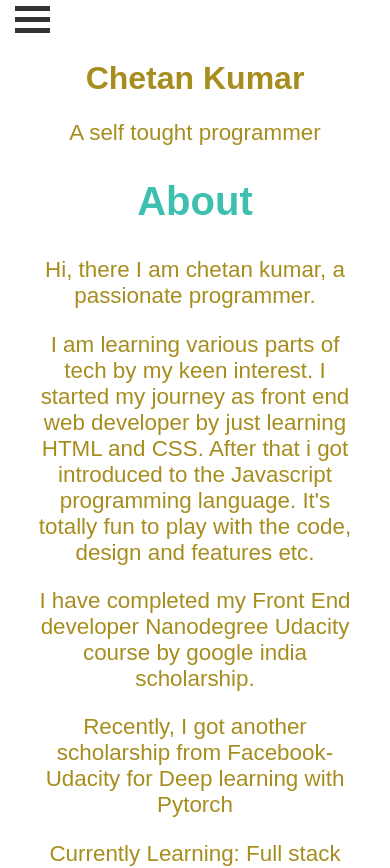
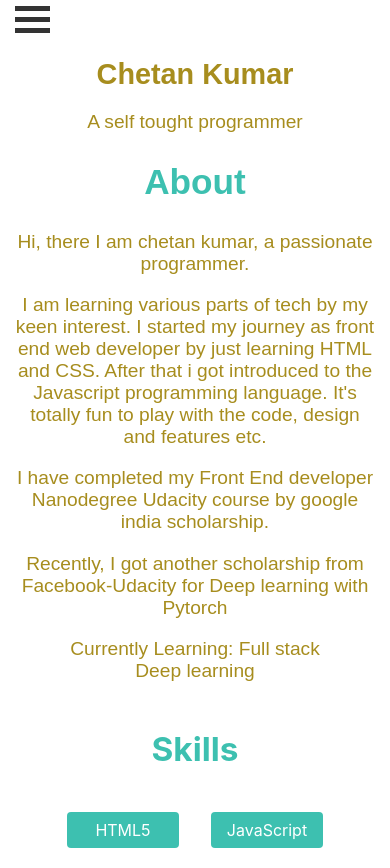
Before and after one commit to Ckbhatia/Portfolio, a React (Create React App) app: page / in a window 390 px wide. Shown: the top 868 px of the page. Built offline with nearby package versions, Linux system fonts and the light colour scheme.

Commit message:
fix: connect the links of navigation

```diff
--- a/src/App.css
+++ b/src/App.css
@@ -33,16 +33,7 @@
     padding: 0;
 }
 
-li a {
-  font-size: 1.2em;
-  display: block;
-  color: rgb(167, 141, 30);
-  float: left;
-  text-align: center;
-  padding: 16px;
-  text-decoration: none;
-  margin: 2px;
-}
+
 
 /* navbar links hover */
 li a:hover {
@@ -259,6 +250,30 @@ h2 {
 
 /*------------------ Media queries -------------------*/
 
+/* Only for Navbar */
+@media only screen and (max-width: 1500px) {
+ /* Navbar */
+  li a {
+    font-size: 1.2em;
+    display: block;
+    color: rgb(167, 141, 30);
+    float: left;
+    text-align: center;
+    padding: 16px;
+    text-decoration: none;
+    margin: 2px;
+  }
+  /* These are defined just for replace the default styles of browser */
+ul, menu, dir {
+    display: block;
+    list-style-type: none;
+    margin-block-start: 0;
+    margin-block-end: 0;
+    margin-inline-start: 0;
+    margin-inline-end: 0;
+    padding-inline-start: 0;
+}
+}
 
 
 /*                 Big screen              */
@@ -411,21 +426,23 @@ h2 {
  .project {
     height: 185px;
  }
+ h1 {
+   font-size: 1.8em;
  }
-@media only screen and (max-width: 420px) {
-
+ .intro > h2 {
+  font-size: 2.2em;
+}
+ .intro > p {
+  font-size: 1.3rem;
+  margin-left: 5%;
+  margin-right: 5%;
+  }
  .container {
     display: inline-block;
     }
-
-#nav-container {
-  text-align: center;
-}
-
  .navbar {
     display: none;
   }
-
   /* Mobile view id */
 
   .nav {
@@ -435,7 +452,6 @@ h2 {
     padding: 0;
     display: grid;
   }
-
   li a {
     font-size: 1.2em;
     display: block;
@@ -452,7 +468,24 @@ li a:hover {
     color: rgb(61, 192, 176);
     border-radius: 0;
     border: none;
+    padding: 10px;
   }
+}
+
+@media only screen and (max-width: 420px) {
+
+
+#nav-container {
+  text-align: center;
+}
+
+.intro > p {
+  font-size: 1.2rem;
+  margin-left: 4%;
+  margin-right: 4%;
+}
+
+
 
 /* Above Testing mode */
 
--- a/src/components/Footer.jsx
+++ b/src/components/Footer.jsx
@@ -3,7 +3,7 @@ import '../App.css';
 
 const Footer=()=> {
     return (
-        <div className='footer'>
+        <div id="contact" className='footer'>
         <div role="link" className="social-links">
         <a className="link" href="https://www.linkedin.com/in/chetan-kumar86" target="_blank" rel="noopener noreferrer" >Linkedin</a>
         <a className="link" href="https://github.com/Ckbhatia" target="_blank" rel="noopener noreferrer" >Github</a>
--- a/src/components/Main.jsx
+++ b/src/components/Main.jsx
@@ -19,7 +19,7 @@ export default class Main extends Component {
             <div>
                 <Navbar />
                 <main id="main">
-                    <div className="intro">
+                    <div id="#about" className="intro">
                         <h1>Chetan Kumar</h1>
                         <p>A self tought programmer</p>
                         <h2>About</h2>
@@ -30,15 +30,15 @@ export default class Main extends Component {
                         <p>Currently Learning: Full stack <br />Deep learning</p>
                     </div>
                 </main>
-                <section className="skills">
+                <section id="skills" className="skills">
                 <h2>Skills</h2>
                 {/* Create skills dynamic */}
                  {skills.map((skill, index) => (
                     <span key={index}>{skill}</span>
                 ))}
                 </section>
-
-                <section className="projects">
+                {/* Id: projects used for just navigation */}
+                <section id="projects" className="projects">
                 <h2>Featured Projects</h2>
                 <div className="project-container">
                     <FeaturedProjects />
--- a/src/components/Navbar.jsx
+++ b/src/components/Navbar.jsx
@@ -1,8 +1,6 @@
 import React, { Component } from 'react';
 import '../App.css';
-//import {NavListMob, NavList} from './NavList.jsx';
 
-//Don't forget to get that functionality
 
 class Navbar extends Component {
     constructor(props) {
--- a/src/components/Projects.jsx
+++ b/src/components/Projects.jsx
@@ -23,8 +23,8 @@ export const FeaturedProjects =()=> {
     const details = [['Find Neighborhood places'] ,['Get restaurant details'], ['My Reads book tracking app'], ['RSS Feedreader application testing'], ['Classic Arcade game']];
 
                 //Array of tech names for the projects
-    const techUsed = [['React, HTML, CSS, Webpack, Google Maps API'], ['Mapbox Api, HTML, CSS Grids, Service Workers'], ['React, CSS Grids, Babel, Webpack'], ['Jasmine, HTML, CSS, JavaScript'], 'jQuery',
-                    'HTML Canvas', 'Bootstrap', 'API','Google Maps'];
+    const techUsed = [['React, HTML, CSS, Webpack, Maps API'], ['Mapbox Api, HTML, CSS Grids, Service Workers'], ['React, CSS Grids, Babel, Webpack'], ['Jasmine, HTML, CSS, JS'], 'jQuery',
+                    'HTML Canvas', 'Bootstrap', 'API',' Maps API'];
 
 
     return (
@@ -66,7 +66,7 @@ export const Projects =()=> {
                     ['Simple Card moc.']];
 
     //Array of tech names for the projects
-    const techUsed = [['HTML Canvas, CSS, OOP, JavaScript'], ['HTML5, CSS, JavaScript, CSS Animation'], ['React, CSS, Babel, Webpack'], ['HTML, CSS, Bootstrap'], ['HTML Canvas, jQuery, javaScript, CSS'],
+    const techUsed = [['HTML Canvas, CSS, OOP, JS'], ['HTML5, CSS, JS, CSS Animation'], ['React, CSS, Babel, Webpack'], ['HTML, CSS, Bootstrap'], ['HTML Canvas, jQuery, JS, CSS'],
                     ['HTML, CSS']];
 
     return (
```
Lines whose indentation alone changed are shown as unchanged.
